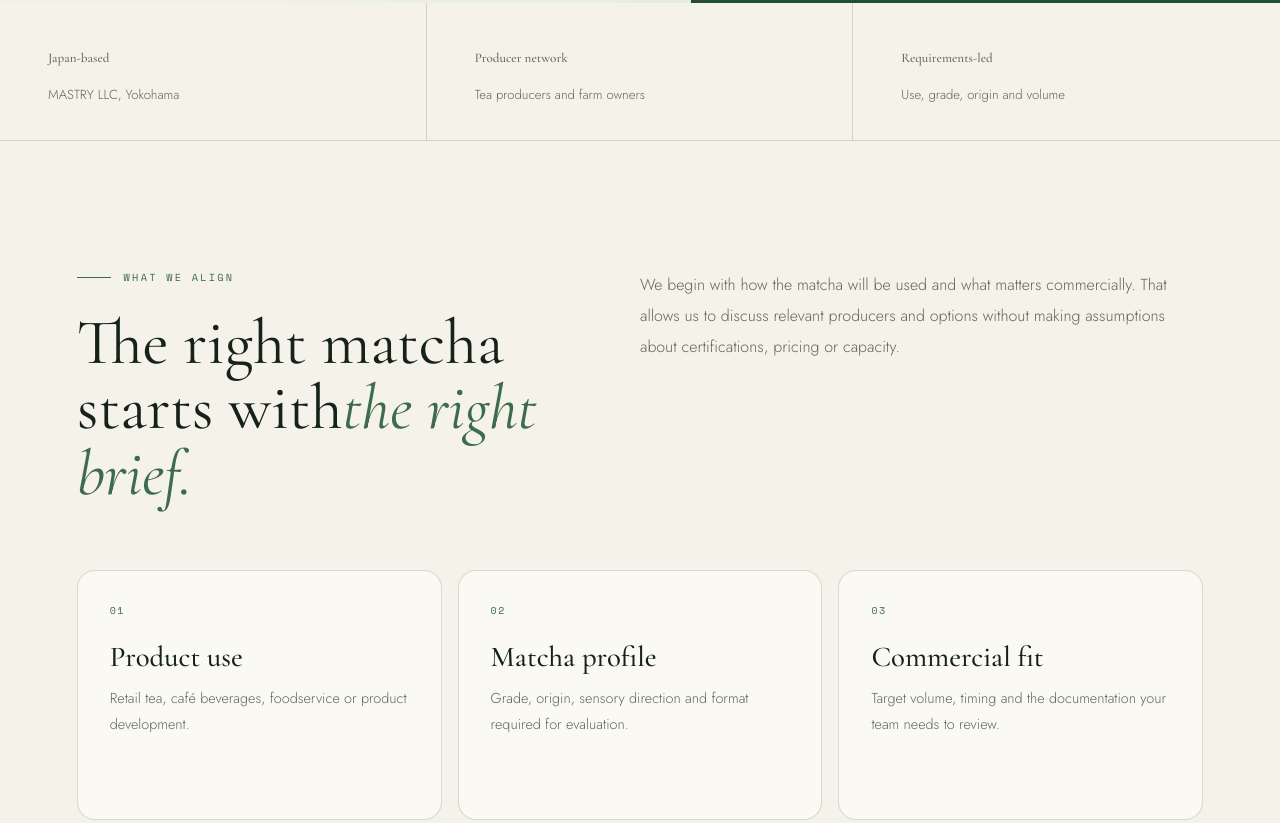
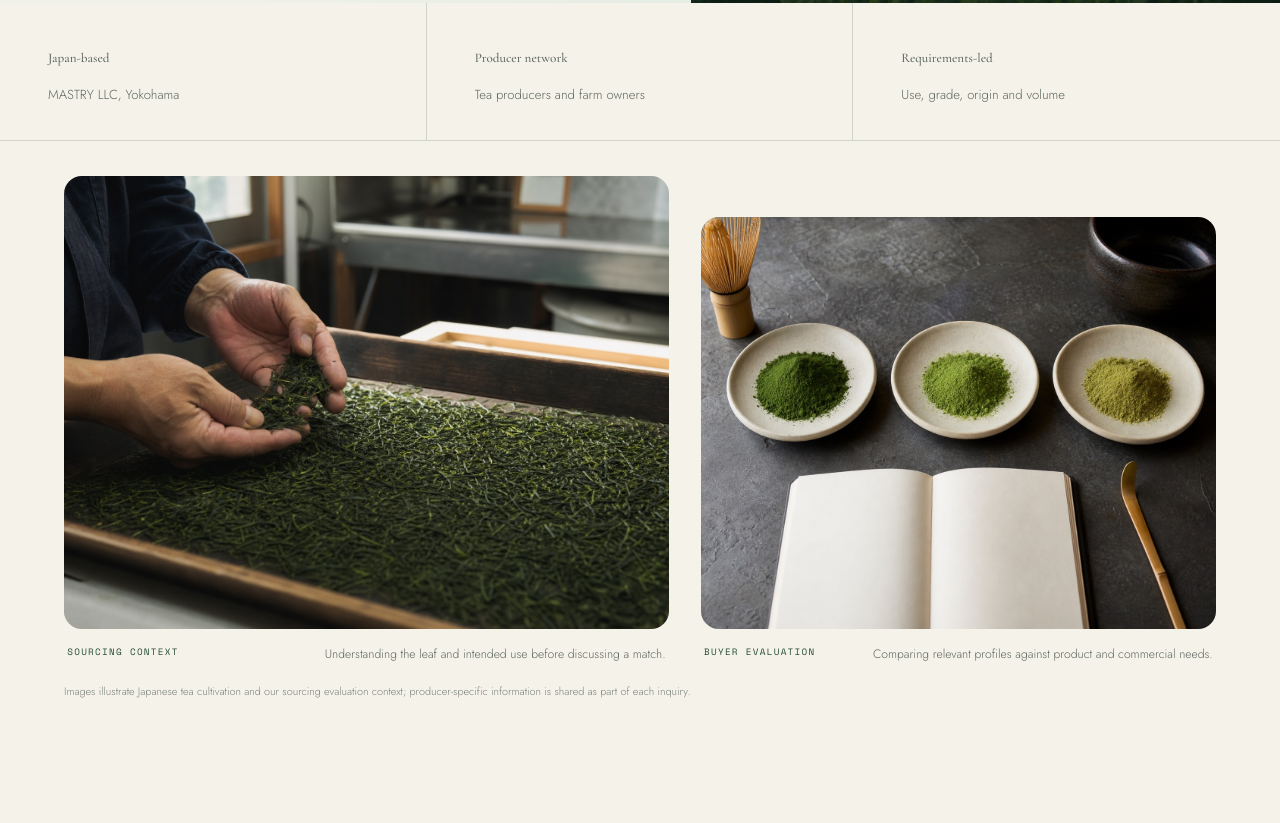
Before and after one commit to EZASI/mastry, a plain HTML site: page matcha.html in a window 1280 px wide. Shown: the part 961-1784 px from the top of the page. Drawn offline with nearby package versions, Linux system fonts and the light colour scheme; a web font is replaced by a local one.

Commit message:
feat: add editorial imagery to matcha trading page

```diff
--- a/matcha.html
+++ b/matcha.html
@@ -62,10 +62,8 @@
     .btn-primary{background:var(--green);color:var(--white)}.btn-primary:hover{background:#183a27;transform:translateY(-2px)}
     .btn-secondary{border:1px solid var(--line);color:var(--green)}.btn-secondary:hover{background:rgba(35,77,53,.06)}
     .hero-art{position:relative;overflow:hidden;background:var(--green)}
-    .hero-art::before{content:"";position:absolute;width:72%;aspect-ratio:1;border:1px solid rgba(255,255,255,.15);
-      border-radius:50%;left:14%;top:12%;box-shadow:0 0 0 60px rgba(255,255,255,.025),0 0 0 120px rgba(255,255,255,.018)}
-    .hero-art::after{content:"抹茶";position:absolute;inset:0;display:grid;place-items:center;color:rgba(255,255,255,.88);
-      font-family:var(--jp);font-size:clamp(5rem,13vw,10rem);letter-spacing:.14em;text-indent:.14em;text-shadow:0 24px 60px rgba(0,0,0,.18)}
+    .hero-art::after{content:"";position:absolute;inset:0;background:linear-gradient(180deg,rgba(13,38,24,.02) 40%,rgba(13,38,24,.68) 100%)}
+    .hero-art img{width:100%;height:100%;display:block;object-fit:cover;object-position:center}
     .art-caption{position:absolute;left:clamp(1.4rem,4vw,3rem);bottom:clamp(1.5rem,5vw,3.5rem);z-index:2;color:rgba(255,255,255,.64);
       font-family:var(--mono);font-size:.58rem;letter-spacing:.18em;text-transform:uppercase;writing-mode:vertical-rl}
     .trust{display:grid;grid-template-columns:repeat(3,1fr);border-bottom:1px solid var(--line);background:var(--paper)}
@@ -73,6 +71,16 @@
     .trust-item b{display:block;color:var(--green);font-family:var(--serif);font-size:1.5rem;font-weight:500;margin-bottom:.3rem}
     body.jp .trust-item b{font-family:var(--jp);font-size:1.12rem}
     .trust-item span{color:var(--muted);font-size:.82rem}
+    .photo-story{padding:clamp(1.2rem,3vw,2.2rem) clamp(1.2rem,5vw,4rem) clamp(4rem,8vw,7rem);background:var(--paper)}
+    .photo-grid{max-width:1160px;margin:0 auto;display:grid;grid-template-columns:1.08fr .92fr;gap:clamp(1rem,3vw,2rem);align-items:end}
+    .photo-card{margin:0}.photo-frame{overflow:hidden;border-radius:18px;background:#d8ddd3;aspect-ratio:4/3}
+    .photo-card:nth-child(2) .photo-frame{aspect-ratio:5/4}
+    .photo-card img{width:100%;height:100%;display:block;object-fit:cover;transition:transform .8s var(--ease)}
+    .photo-card:hover img{transform:scale(1.025)}
+    .photo-card figcaption{display:flex;justify-content:space-between;gap:1.5rem;padding:.9rem .2rem 0;border-top:1px solid transparent;color:var(--muted);font-size:.76rem;line-height:1.55}
+    .photo-card figcaption b{color:var(--green);font-family:var(--mono);font-size:.58rem;letter-spacing:.14em;text-transform:uppercase;font-weight:400;white-space:nowrap}
+    body.jp .photo-card figcaption b{font-family:var(--jp);letter-spacing:.05em;text-transform:none}
+    .visual-note{max-width:1160px;margin:1.2rem auto 0;color:#7a837c;font-size:.68rem;line-height:1.6}
     .section{padding:clamp(5rem,10vw,9rem) clamp(1.3rem,6vw,6rem)}
     .inner{max-width:1160px;margin:0 auto}.section-head{display:grid;grid-template-columns:.9fr 1.1fr;gap:clamp(2rem,8vw,7rem);align-items:start}
     h2{font-family:var(--serif);font-weight:400;font-size:clamp(2.7rem,5vw,4.6rem);line-height:1.02}
@@ -97,6 +105,7 @@
     .foot-logo{font-family:var(--serif);font-size:1.2rem;letter-spacing:.28em}.foot-meta{color:var(--muted);font-size:.72rem;text-align:right}
     @media(max-width:820px){
       .hero{grid-template-columns:1fr;min-height:auto}.hero-copy{min-height:76svh}.hero-art{min-height:46svh}
+      .photo-grid{grid-template-columns:1fr}.photo-card:nth-child(2) .photo-frame{aspect-ratio:4/3}
       .section-head{grid-template-columns:1fr}.cards,.steps{grid-template-columns:1fr}.trust{grid-template-columns:1fr}
       .trust-item{border-right:0;border-bottom:1px solid var(--line)}.trust-item:last-child{border-bottom:0}
     }
@@ -126,7 +135,8 @@
           <a class="btn btn-secondary" href="#approach"><span class="lang-en">How we work</span><span class="lang-jp">取引の進め方</span></a>
         </div>
       </div>
-      <div class="hero-art" aria-label="Japanese matcha">
+      <div class="hero-art" aria-label="Japanese tea cultivation">
+        <img src="assets/matcha-tea-fields.jpg" alt="Rows of Japanese tea fields in soft morning mist" width="1672" height="941" fetchpriority="high">
         <div class="art-caption">MATCHA · JAPAN · B2B</div>
       </div>
     </header>
@@ -136,6 +146,20 @@
       <div class="trust-item"><b><span class="lang-en">Producer network</span><span class="lang-jp">生産者ネットワーク</span></b><span><span class="lang-en">Tea producers and farm owners</span><span class="lang-jp">茶生産者・農園との連携</span></span></div>
       <div class="trust-item"><b><span class="lang-en">Requirements-led</span><span class="lang-jp">要件から選定</span></b><span><span class="lang-en">Use, grade, origin and volume</span><span class="lang-jp">用途・グレード・産地・数量</span></span></div>
     </div>
+
+    <section class="photo-story" aria-label="Matcha sourcing and evaluation">
+      <div class="photo-grid">
+        <figure class="photo-card">
+          <div class="photo-frame"><img src="assets/matcha-leaf-inspection.jpg" alt="Hands inspecting processed Japanese tea leaves on a sorting tray" width="1448" height="1086" loading="lazy"></div>
+          <figcaption><b><span class="lang-en">Sourcing context</span><span class="lang-jp">調達の視点</span></b><span><span class="lang-en">Understanding the leaf and intended use before discussing a match.</span><span class="lang-jp">茶葉と用途を理解したうえで、調達候補を検討します。</span></span></figcaption>
+        </figure>
+        <figure class="photo-card">
+          <div class="photo-frame"><img src="assets/matcha-sample-evaluation.jpg" alt="Three matcha powder samples arranged for professional evaluation" width="1448" height="1086" loading="lazy"></div>
+          <figcaption><b><span class="lang-en">Buyer evaluation</span><span class="lang-jp">バイヤー評価</span></b><span><span class="lang-en">Comparing relevant profiles against product and commercial needs.</span><span class="lang-jp">商品要件と取引条件に照らして候補を比較します。</span></span></figcaption>
+        </figure>
+      </div>
+      <p class="visual-note"><span class="lang-en">Images illustrate Japanese tea cultivation and our sourcing evaluation context; producer-specific information is shared as part of each inquiry.</span><span class="lang-jp">写真は日本茶の栽培および調達評価の背景を示すイメージです。個別の生産者情報は、お問い合わせ内容に応じてご案内します。</span></p>
+    </section>
 
     <section class="section" id="scope">
       <div class="inner">
```
Also changed, not shown: assets/matcha-leaf-inspection.jpg (added), assets/matcha-sample-evaluation.jpg (added), assets/matcha-tea-fields.jpg (added).
